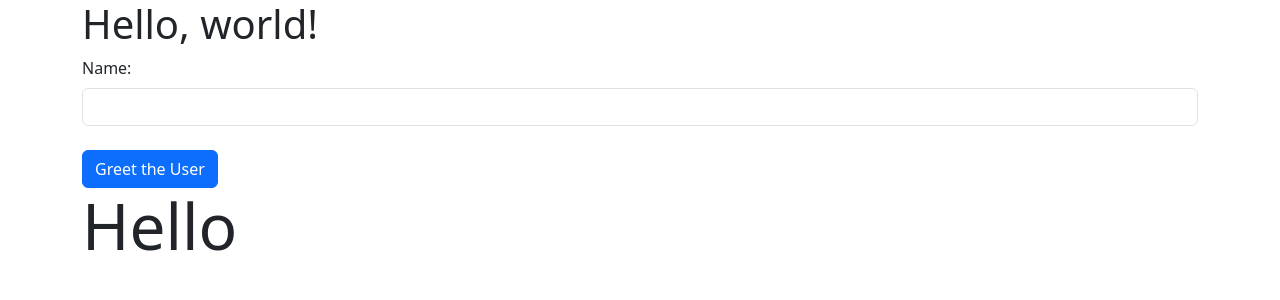
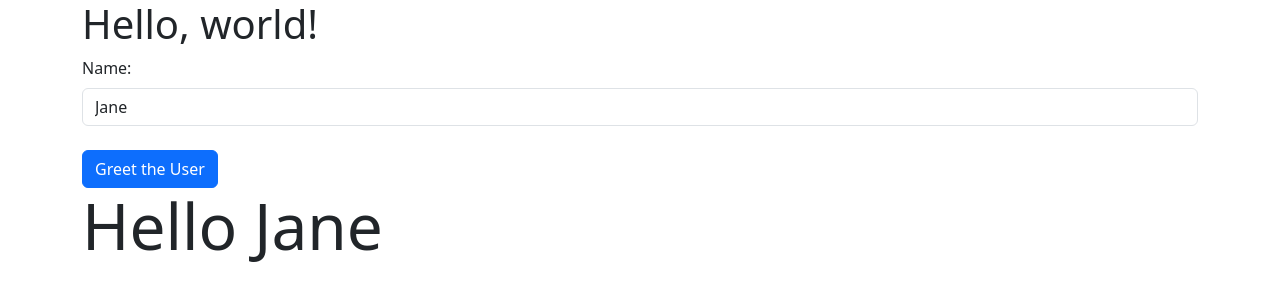
Before and after one commit to YearUpFall2023Christenson/Workbook2Demos, a plain HTML site: page GreetByName/index.html in a window 1280 px wide. Both pictures are taken after a click on the button "Greet the User". Drawn offline with nearby package versions, Linux system fonts and the light colour scheme.

Commit message:
a few changes for a demo

```diff
--- a/GreetByName/index.html
+++ b/GreetByName/index.html
@@ -20,7 +20,7 @@
 
         <div>
             <label class="form-label" for="nameTextbox">Name: </label>
-            <input class="form-control" id="nameTextbox" type="text">
+            <input class="form-control" id="nameTextbox" type="text" value="Jane">
         </div>
 
 
@@ -29,7 +29,7 @@
         </div>
 
         <div>
-            <h1 id="outputH1" style="font-size: 4em;"></h1>
+            <h1 id="outputH1" style="font-size: 4em;">message to go here</h1>
         </div>
     </main>
 
@@ -37,6 +37,7 @@
     <script src="https://cdn.jsdelivr.net/npm/bootstrap@5.3.2/dist/js/bootstrap.bundle.min.js"
         integrity="sha384-C6RzsynM9kWDrMNeT87bh95OGNyZPhcTNXj1NW7RuBCsyN/o0jlpcV8Qyq46cDfL"
         crossorigin="anonymous"></script>
+
     <script src="scripts/index.js"></script>
 </body>
 
--- a/GreetByName/scripts/index.js
+++ b/GreetByName/scripts/index.js
@@ -1,4 +1,5 @@
 "use strict;"
+
 console.log("start index.js");
 
 window.onload = init;
@@ -18,8 +19,8 @@ function init(){
 function greetTheUserBtnClicked(){
     //this code will run when the button is clicked...
     console.log("button clicked");
-    const nameTextbox = document.getElementById("nameTextbox");
-    let nameValue = nameTextbox.value;
+    const nameTextboxInputTagObject = document.getElementById("nameTextbox");
+    let nameValue = nameTextboxInputTagObject.value;
     let message = "Hello " + nameValue;
 
     const outputH1 = document.getElementById("outputH1");
```
